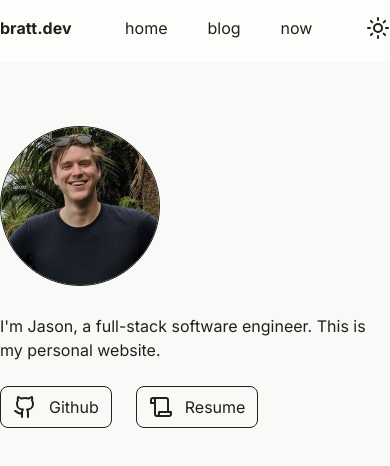
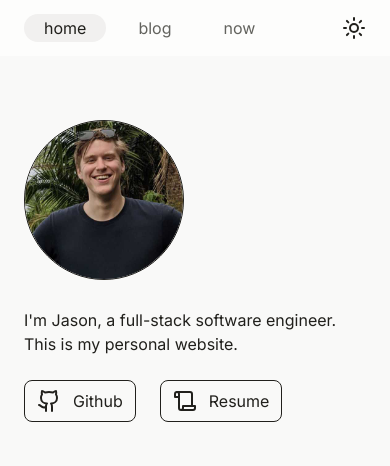
Before and after one commit to jsonhero/bratt.dev, a Next.js app: page / in a window 390 px wide. Shown: the top 466 px of the page. Built offline with nearby package versions, Linux system fonts and the light colour scheme.

Commit message:
responsive

```diff
--- a/src/app/blog/[slug]/page.tsx
+++ b/src/app/blog/[slug]/page.tsx
@@ -21,7 +21,7 @@ export default async function Page({ params }: { params: { slug: string } }) {
         </p>
       </div>
       <div className="h-8" />
-      <div className="prose dark:prose-invert prose-h2:text-lg prose-h2:mb-2 prose-h2:font-semibold">
+      <div className="prose prose-h2:text-lg prose-h2:mb-2 prose-h2:font-semibold">
         <MDXRemote source={blog.parent} />
         <NotionPrism />
       </div>
--- a/src/app/globals.css
+++ b/src/app/globals.css
@@ -7,3 +7,13 @@
 @tailwind base;
 @tailwind components;
 @tailwind utilities;
+
+
+.prose {
+  --tw-prose-body: var(--sand-12);
+  --tw-prose-bold: var(--sand-12);
+  --tw-prose-links: var(--sand-12);
+  --tw-prose-headings: var(--sand-12);
+  --tw-prose-code: var(--sand-12);
+  --tw-prose-quotes: var(--sand-11);
+}
--- a/src/app/layout.tsx
+++ b/src/app/layout.tsx
@@ -5,6 +5,8 @@ import type { Metadata } from 'next'
 import Link from 'next/link'
 import { Inter } from 'next/font/google'
 import { Button } from '@/components/ui/button'
+import { NavLink } from '@/components/ui/nav-link'
+
 import { clsx } from 'clsx';
 
 import { ColorMode } from './color-mode'
@@ -41,29 +43,27 @@ export default function RootLayout({
       <head>
         <ColorModeScript attribute='data-color-mode' />
       </head>
-      <body className={clsx(inter.className, "gradient-container  bg-primary text-primary transition-colors duration-500")}>
-        <header className="sticky top-0 z-20 bg-tertiary">
-          <div className="py-4 max-w-3xl flex justify-between m-auto">
-            <Link href="/">
+      <body className={clsx(inter.className, "gradient-container bg-primary text-primary")}>
+        <header className="sticky top-0 z-20 bg-primaryD">
+          <div className="max-w-3xl flex justify-between m-auto items-center px-6 py-4">
+            <Link href="/" className="sm:inline hidden" >
               <h1 className="font-bold">
                 bratt.dev
               </h1>
             </Link>
             <nav>
-              <ul className="flex list-none p-0 m-0 gap-6">
+              <ul className="flex list-none p-0 m-0 gap-3">
                 {navPages.map((page, i) => (
                   <li key={i}>
-                    <Link href={page.href} className="py-1 px-2">{page.title}</Link>
+                    <NavLink href={page.href}>{page.title}</NavLink>
                   </li>
                 ))}
               </ul>
             </nav>
-            <div>
-             <ColorMode attribute='data-color-mode' />
-            </div>
+            <ColorMode attribute='data-color-mode' />
           </div>
         </header>
-        <main className="max-w-3xl mx-auto pt-16">{children}</main>
+        <main className="max-w-3xl mx-auto pt-16 px-6">{children}</main>
       </body>
     </html>
   )
--- a/src/app/page.tsx
+++ b/src/app/page.tsx
@@ -26,7 +26,6 @@ export default function Home() {
         <p>
           {`I'm Jason, a full-stack software engineer. This is my personal website.`}
         </p>
-
         <div className="mt-6">
           <ul className="flex list-none p-0 m-0 gap-6">
             {socials.map((social, i) => (
--- /dev/null
+++ b/src/components/ui/nav-link.tsx
@@ -0,0 +1,21 @@
+'use client'
+
+import Link from "next/link"
+import { clsx } from 'clsx'
+import { usePathname } from 'next/navigation'
+
+type NavLinkProps = {
+  href: string;
+  children: React.ReactNode;
+};
+
+export const NavLink: React.FC<NavLinkProps> = ({ href, children }) => {
+  const pathname = usePathname();
+  const subPath = `/${pathname.split('/')[1]}`
+  const active = subPath === href;
+  return (
+    <Link href={href} className={clsx("py-1 px-5 rounded-full hover:text-primary", active ? "bg-secondary text-primary" : "text-secondary")}>
+      {children}
+    </Link>
+)
+}
--- a/tailwind.config.js
+++ b/tailwind.config.js
@@ -17,9 +17,10 @@ module.exports = {
         secondary: 'var(--sand-11)',
       },
       backgroundColor: {
+        primaryD: "var(--sand-1)",
         primary: "var(--sand-2)",
         secondary: "var(--sand-3)",
-        tertiary: "var(--sand-1)",
+        tertiary: "var(--sand-4)",
       },
     },
   },
```
